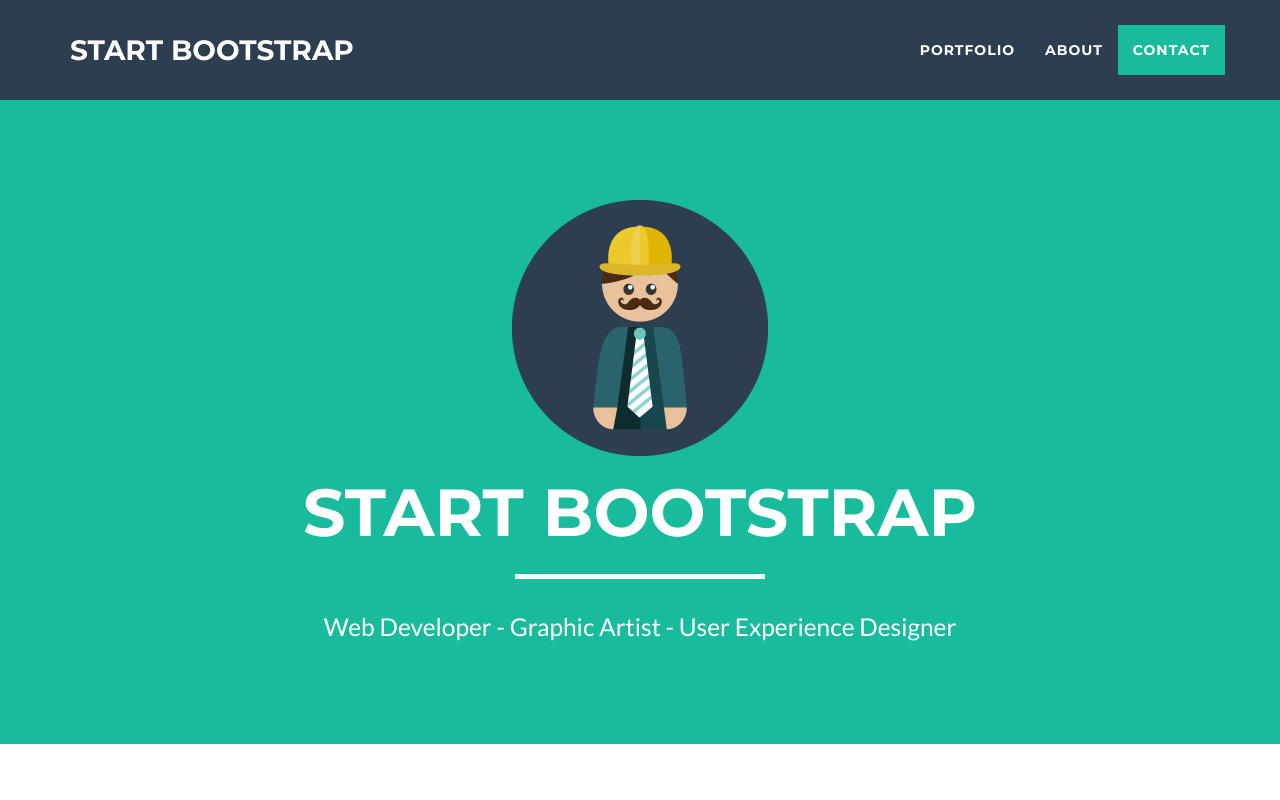
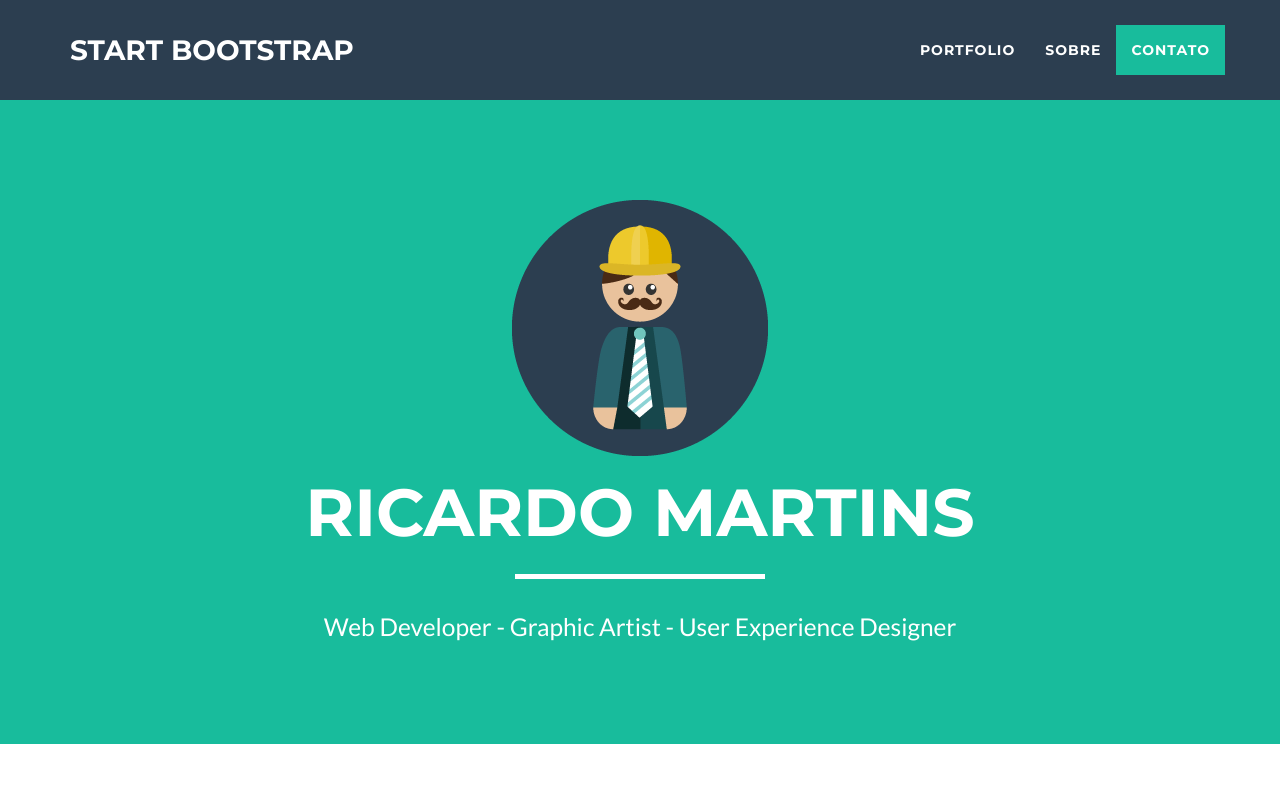
Before and after one commit to ricardomaraujo/ricardomaraujo.github.io, a website: page index.html in a window 1280 px wide. Shown: the top 800 px of the page. Drawn offline with nearby package versions, Linux system fonts and the light colour scheme.

Commit message:
alterando titulo

```diff
--- a/index.html
+++ b/index.html
@@ -55,10 +55,10 @@
                         <a href="#portfolio">Portfolio</a>
                     </li>
                     <li class="page-scroll">
-                        <a href="#about">About</a>
+                        <a href="#about">Sobre</a>
                     </li>
                     <li class="page-scroll">
-                        <a href="#contact">Contact</a>
+                        <a href="#contact">Contato</a>
                     </li>
                 </ul>
             </div>
@@ -74,7 +74,7 @@
                 <div class="col-lg-12">
                     <img class="img-responsive" src="img/profile.png" alt="">
                     <div class="intro-text">
-                        <h1 class="name">Start Bootstrap</h1>
+                        <h1 class="name">Ricardo Martins</h1>
                         <hr class="star-light">
                         <span class="skills">Web Developer - Graphic Artist - User Experience Designer</span>
                     </div>
```
